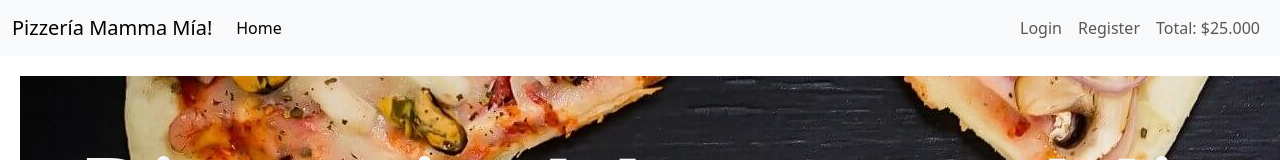
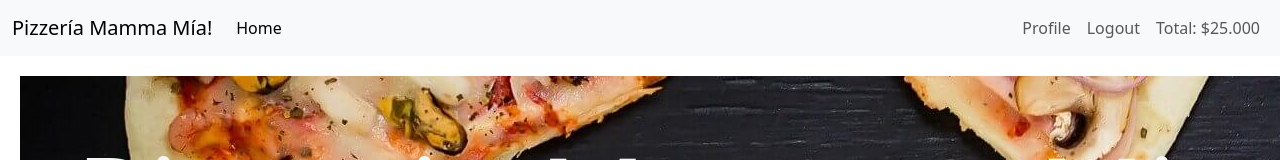
Before and after one commit to MatiasContrerasBadilla/desafios-react, a React (Vite) app: page / in a window 1280 px wide. Shown: the top 160 px of the page. Built offline with nearby package versions, Linux system fonts and the light colour scheme; no server answers.

Commit message:
hito 7 terminado

```diff
--- a/src/App.jsx
+++ b/src/App.jsx
@@ -1,4 +1,5 @@
-import {Routes, Route } from "react-router-dom";
+import { Routes, Route } from "react-router-dom";
+import UserProvider from "./context/UserProvider";
 import Navbar from "./components/Navbar";
 import Home from "./pages/Home";
 import Register from "./pages/RegisterPage";
@@ -7,26 +8,45 @@ import Cart from "./pages/Cart";
 import Pizza from "./pages/Pizza";
 import Profile from "./pages/Profile";
 import NotFound from "./pages/NotFound";
+import ProtectedRoute from "./components/ProtectedRoute";
+import PublicRoute from "./components/PublicRoute";
 
 function App() {
   return (
-    <>
+    <UserProvider>
       <Navbar />
       <Routes>
-  <Route path="/" element={<Home />} />
-  <Route path="/register" element={<Register />} />
-  <Route path="/login" element={<Login />} />
-  <Route path="/cart" element={<Cart />} />
-
-  {}
-  <Route path="/pizza/:id" element={<Pizza />} />  {}
-
-  <Route path="/profile" element={<Profile />} />
-  <Route path="/404" element={<NotFound />} />
-  <Route path="*" element={<NotFound />} />
-</Routes>
-
-    </>
+        <Route path="/" element={<Home />} />
+        <Route
+          path="/register"
+          element={
+            <PublicRoute>
+              <Register />
+            </PublicRoute>
+          }
+        />
+        <Route
+          path="/login"
+          element={
+            <PublicRoute>
+              <Login />
+            </PublicRoute>
+          }
+        />
+        <Route path="/cart" element={<Cart />} />
+        <Route path="/pizza/:id" element={<Pizza />} />
+        <Route
+          path="/profile"
+          element={
+            <ProtectedRoute>
+              <Profile />
+            </ProtectedRoute>
+          }
+        />
+        <Route path="/404" element={<NotFound />} />
+        <Route path="*" element={<NotFound />} />
+      </Routes>
+    </UserProvider>
   );
 }
 
--- a/src/assets/components/CardPizza.jsx
+++ b/src/assets/components/CardPizza.jsx
@@ -1,4 +1,6 @@
-const CardPizza = ({nombre, precio, ingredientes, img}) => {
+import { Link } from "react-router-dom";
+
+const CardPizza = ({ id, nombre, precio, ingredientes, img }) => {
   return (
     <div className="card-pizza">
       <img src={img} alt={nombre} className="card-pizza-img" />
@@ -13,9 +15,9 @@ const CardPizza = ({nombre, precio, ingredientes, img}) => {
           </ul>
         </div>
         <div className="card-pizza-botones">
-             <button className="btn btn-outline-primary btn-sm">
-              Ver más
-             </button>
+          <Link to={`/pizza/${id}`}>
+            <button className="btn btn-outline-primary btn-sm">Ver más</button>
+          </Link>
           <button className="btn btn-primary btn-sm ms-2">
             Añadir al carro
           </button>
--- a/src/components/Navbar.jsx
+++ b/src/components/Navbar.jsx
@@ -1,13 +1,21 @@
-import { Link } from "react-router-dom";
+import { Link, useNavigate } from "react-router-dom";
+import { useContext } from "react";
+import { UserContext } from "../context/UserContext";
 
 const Navbar = () => {
+  const { token, logout } = useContext(UserContext);
+  const navigate = useNavigate();
+
   const total = 25000;
-  const token = false;
-
   const totalFormateado = total.toLocaleString("es-CL", {
     style: "currency",
     currency: "CLP",
   });
+
+  const handleLogout = () => {
+    logout();
+    navigate("/");
+  };
 
   return (
     <nav className="navbar navbar-expand-lg bg-body-tertiary">
@@ -35,7 +43,7 @@ const Navbar = () => {
             </li>
           </ul>
           <ul className="navbar-nav ms-auto mb-2 mb-lg-0">
-            {token === false ? (
+            {!token ? (
               <>
                 <li className="nav-item">
                   <Link className="nav-link" to="/login">
@@ -56,9 +64,14 @@ const Navbar = () => {
                   </Link>
                 </li>
                 <li className="nav-item">
-                  <Link className="nav-link" to="/logout">
+                  {}
+                  <button
+                    onClick={handleLogout}
+                    className="nav-link btn btn-link"
+                    style={{ textDecoration: "none" }}
+                  >
                     Logout
-                  </Link>
+                  </button>
                 </li>
               </>
             )}
--- /dev/null
+++ b/src/components/ProtectedRoute.jsx
@@ -0,0 +1,15 @@
+import React, { useContext } from "react";
+import { Navigate } from "react-router-dom";
+import { UserContext } from "../context/UserContext";
+
+const ProtectedRoute = ({ children }) => {
+  const { token } = useContext(UserContext);
+
+  if (!token) {
+    return <Navigate to="/login" />;
+  }
+
+  return children;
+};
+
+export default ProtectedRoute;
--- /dev/null
+++ b/src/components/PublicRoute.jsx
@@ -0,0 +1,15 @@
+import React, { useContext } from "react";
+import { Navigate } from "react-router-dom";
+import { UserContext } from "../context/UserContext";
+
+const PublicRoute = ({ children }) => {
+  const { token } = useContext(UserContext);
+
+  if (token) {
+    return <Navigate to="/" />;
+  }
+
+  return children;
+};
+
+export default PublicRoute;
--- /dev/null
+++ b/src/context/UserContext.js
@@ -0,0 +1,3 @@
+import { createContext } from "react";
+
+export const UserContext = createContext(null);
--- /dev/null
+++ b/src/context/UserProvider.jsx
@@ -0,0 +1,18 @@
+import React, { useState } from "react";
+import { UserContext } from "./UserContext";
+
+const UserProvider = ({ children }) => {
+  const [token, setToken] = useState(true);
+
+  const logout = () => {
+    setToken(false);
+  };
+
+  return (
+    <UserContext.Provider value={{ token, logout, setToken }}>
+      {children}
+    </UserContext.Provider>
+  );
+};
+
+export default UserProvider;
--- a/src/pages/Cart.jsx
+++ b/src/pages/Cart.jsx
@@ -1,8 +1,11 @@
-import React, { useState } from "react";
+import React, { useState, useContext } from "react";
 import { pizzaCart } from "../data/pizzaData";
+import { UserContext } from "../context/UserContext";
 
 const Cart = () => {
   const [cart, setCart] = useState(pizzaCart);
+  const { token } = useContext(UserContext);
+
   const total = cart.reduce((acc, pizza) => acc + pizza.price * pizza.count, 0);
 
   const aumentarCantidad = (id) => {
@@ -43,7 +46,9 @@ const Cart = () => {
         ))}
         <div className="cart-total">
           <h3>Total: ${total.toLocaleString()}</h3>
-          <button className="btn btn-success">Pagar</button>
+          <button className="btn btn-success" disabled={!token}>
+            Pagar
+          </button>
         </div>
       </div>
     </div>
```
Lines whose indentation alone changed are shown as unchanged.
